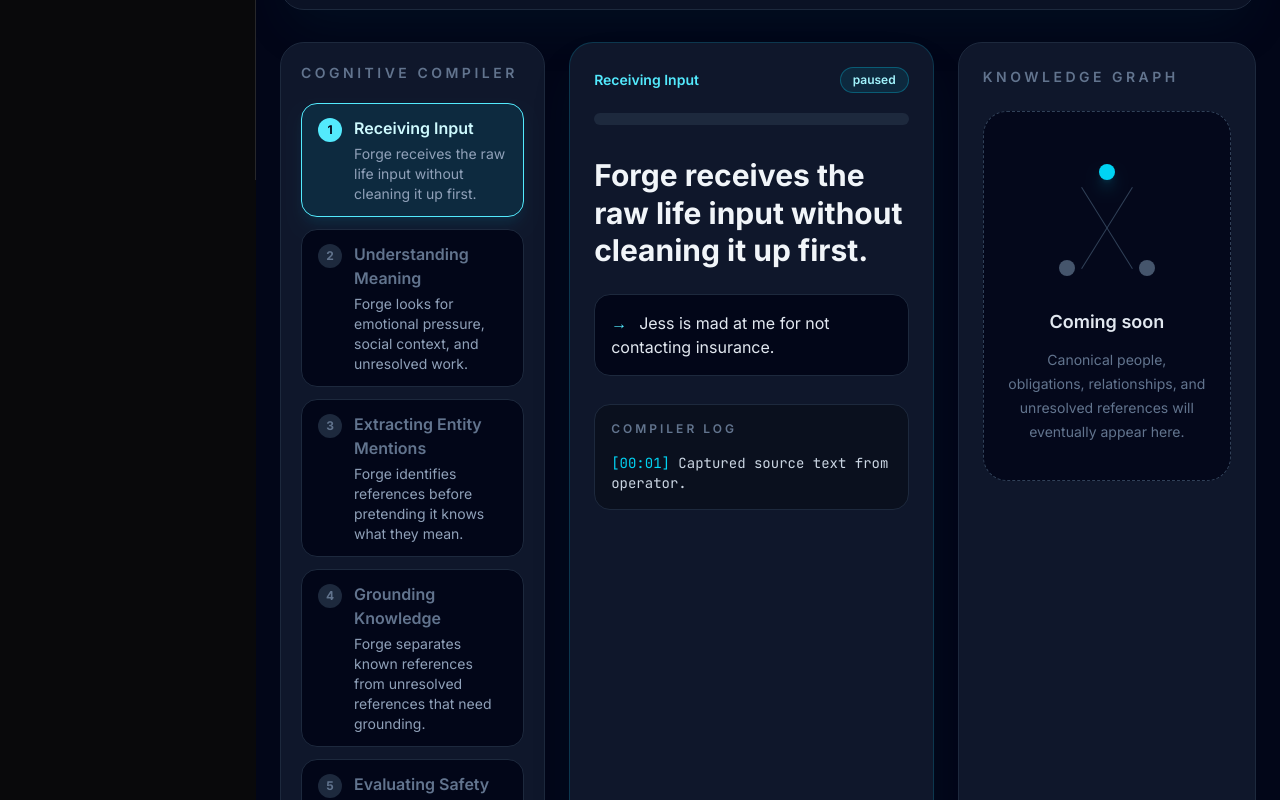
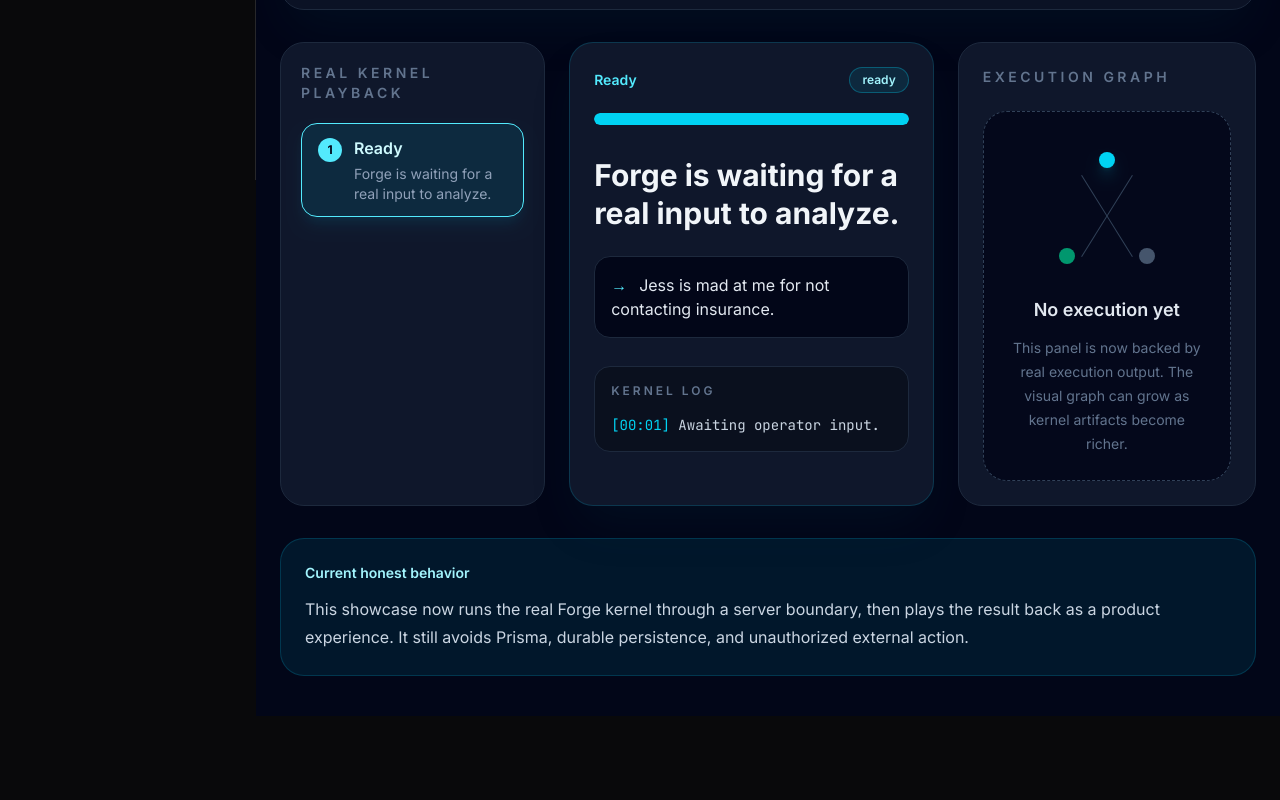
Before and after one commit to matwood18/forge-os, a Next.js app: page /forge-showcase in a window 1280 px wide. Shown: the part 620-1420 px from the top of the page. After the commit the page ends 1336 px from the top, so only its background shows below. Built offline with nearby package versions, Linux system fonts and the light colour scheme.

Commit message:
Add Forge showcase projection

```diff
--- /dev/null
+++ b/app/api/forge-showcase/execute/route.ts
@@ -0,0 +1,33 @@
+// app/api/forge-showcase/execute/route.ts
+import { NextResponse } from "next/server";
+
+import { ForgeKernel } from "@/lib/kernel/forge-kernel";
+import { buildShowcaseProjection } from "@/lib/showcase";
+
+const defaultInput = "Jess is mad at me for not contacting insurance.";
+
+export async function POST(request: Request) {
+  try {
+    const body = (await request.json()) as { input?: unknown };
+    const input =
+      typeof body.input === "string" && body.input.trim().length > 0
+        ? body.input.trim()
+        : defaultInput;
+
+    const kernel = new ForgeKernel();
+    const execution = await kernel.execute(input);
+    const projection = buildShowcaseProjection(execution);
+
+    return NextResponse.json({ projection });
+  } catch (error) {
+    return NextResponse.json(
+      {
+        error:
+          error instanceof Error
+            ? error.message
+            : "Forge could not complete this execution.",
+      },
+      { status: 500 }
+    );
+  }
+}
--- /dev/null
+++ b/app/forge-showcase/actions.ts
@@ -0,0 +1,24 @@
+// app/forge-showcase/actions.ts
+"use server";
+
+import { ForgeKernel } from "@/lib/kernel/forge-kernel";
+import type { KernelExecution } from "@/lib/kernel/execution";
+
+export type ForgeShowcaseExecutionResult = {
+  execution: KernelExecution;
+};
+
+export async function executeForgeShowcaseInput(
+  input: string
+): Promise<ForgeShowcaseExecutionResult> {
+  const normalizedInput = input.trim();
+
+  const kernel = new ForgeKernel();
+  const execution = await kernel.execute(
+    normalizedInput || "Jess is mad at me for not contacting insurance."
+  );
+
+  return {
+    execution,
+  };
+}
--- a/app/forge-showcase/components/interactive-forge-showcase.tsx
+++ b/app/forge-showcase/components/interactive-forge-showcase.tsx
@@ -2,7 +2,8 @@
 
 "use client";
 
-import { useEffect, useMemo, useState } from "react";
+import { useEffect, useMemo, useState, useTransition } from "react";
+import type { ShowcaseProjection } from "@/lib/showcase";
 
 type CognitiveStageStatus = "future" | "active" | "complete";
 
@@ -23,89 +24,27 @@ const defaultInput = sampleInputs[0];
 
 const stageDurationMs = 950;
 
-function buildStages(input: string): CognitiveStage[] {
-  const normalizedInput = input.toLowerCase();
+function buildStages(
+  input: string,
+  projection: ShowcaseProjection | null
+): CognitiveStage[] {
+  if (!projection) {
+    return [
+      {
+        title: "Ready",
+        summary: "Forge is waiting for a real input to analyze.",
+        log: "Awaiting operator input.",
+        details: [input],
+      },
+    ];
+  }
 
-  const hasJess = normalizedInput.includes("jess");
-  const hasInsurance = normalizedInput.includes("insurance");
-  const hasContact = normalizedInput.includes("contact");
-  const hasMad = normalizedInput.includes("mad");
-  const hasMe =
-    normalizedInput.includes(" me ") ||
-    normalizedInput.startsWith("me ") ||
-    normalizedInput.includes(" i ") ||
-    normalizedInput.startsWith("i ");
-
-  const personMention = hasJess ? "Jess" : "unresolved person";
-  const operatorMention = hasMe ? "current operator" : "operator implied";
-  const obligationMention =
-    hasInsurance && hasContact
-      ? "contact insurance"
-      : hasInsurance
-        ? "insurance obligation"
-        : "possible follow-up obligation";
-
-  return [
-    {
-      title: "Receiving Input",
-      summary: "Forge receives the raw life input without cleaning it up first.",
-      log: "Captured source text from operator.",
-      details: [input],
-    },
-    {
-      title: "Understanding Meaning",
-      summary:
-        "Forge looks for emotional pressure, social context, and unresolved work.",
-      log: "Detected concern, relationship pressure, and unfinished obligation.",
-      details: [
-        hasMad ? "emotional signal: someone is upset" : "emotional signal: mild",
-        "context type: personal responsibility",
-        "possible need: repair trust through follow-up",
-      ],
-    },
-    {
-      title: "Extracting Entity Mentions",
-      summary:
-        "Forge identifies references before pretending it knows what they mean.",
-      log: "Extracted person, operator, and task-like mentions.",
-      details: [personMention, operatorMention, obligationMention],
-    },
-    {
-      title: "Grounding Knowledge",
-      summary:
-        "Forge separates known references from unresolved references that need grounding.",
-      log: "Marked unresolved mentions for future canonical resolution.",
-      details: [
-        `${personMention} → person candidate`,
-        `${operatorMention} → actor candidate`,
-        `${obligationMention} → obligation candidate`,
-      ],
-    },
-    {
-      title: "Evaluating Safety",
-      summary:
-        "Forge checks whether anything should happen automatically. It should not.",
-      log: "No external action authorized. No persistence required in showcase mode.",
-      details: [
-        "no email sent",
-        "no calendar event created",
-        "no database mutation",
-        "authorization required before action",
-      ],
-    },
-    {
-      title: "Understanding Complete",
-      summary:
-        "Forge has transformed messy input into structured understanding.",
-      log: "Compiled input into safe, explainable cognitive state.",
-      details: [
-        "meaning understood",
-        "mentions extracted",
-        "knowledge boundaries preserved",
-        "ready for future reasoning runtime",
-      ],
-    },
-  ];
+  return projection.stages.map((stage) => ({
+    title: stage.title,
+    summary: stage.headline,
+    log: stage.log,
+    details: stage.bullets,
+  }));
 }
 
 function getStageStatus(
@@ -130,10 +69,17 @@ function formatTimestamp(offsetSeconds: number) {
 export function InteractiveForgeShowcase() {
   const [input, setInput] = useState(defaultInput);
   const [submittedInput, setSubmittedInput] = useState(defaultInput);
+  const [projection, setProjection] = useState<ShowcaseProjection | null>(null);
   const [activeStageIndex, setActiveStageIndex] = useState(0);
   const [isRunning, setIsRunning] = useState(false);
+  const [error, setError] = useState<string | null>(null);
+  const [isPending, startTransition] = useTransition();
 
-  const stages = useMemo(() => buildStages(submittedInput), [submittedInput]);
+  const stages = useMemo(
+    () => buildStages(submittedInput, projection),
+    [submittedInput, projection]
+  );
+
   const activeStage = stages[activeStageIndex];
   const isComplete = activeStageIndex >= stages.length - 1;
 
@@ -158,29 +104,72 @@ export function InteractiveForgeShowcase() {
     return () => window.clearTimeout(timeout);
   }, [activeStageIndex, isRunning, stages.length]);
 
+  function runAnalysis(nextInput: string) {
+    const normalizedInput = nextInput.trim() || defaultInput;
+
+    setInput(normalizedInput);
+    setSubmittedInput(normalizedInput);
+    setActiveStageIndex(0);
+    setProjection(null);
+    setError(null);
+    setIsRunning(false);
+
+    startTransition(async () => {
+      try {
+        const response = await fetch("/api/forge-showcase/execute", {
+          method: "POST",
+          headers: {
+            "Content-Type": "application/json",
+          },
+          body: JSON.stringify({ input: normalizedInput }),
+        });
+
+        const result = (await response.json()) as {
+          projection?: ShowcaseProjection;
+          error?: string;
+        };
+
+        if (!response.ok || !result.projection) {
+          throw new Error(result.error ?? "Forge could not complete this execution.");
+        }
+
+        setProjection(result.projection);
+        setActiveStageIndex(0);
+        setIsRunning(true);
+      }  catch (error) {
+            console.error(error);
+
+            setError(
+            error instanceof Error
+                ? error.message
+                : "Forge could not complete this execution."
+            );
+        }
+    });
+  }
+
   function analyze() {
-    setSubmittedInput(input.trim() || defaultInput);
-    setActiveStageIndex(0);
-    setIsRunning(true);
+    runAnalysis(input);
   }
 
   function selectSample(sample: string) {
-    setInput(sample);
-    setSubmittedInput(sample);
-    setActiveStageIndex(0);
-    setIsRunning(true);
+    runAnalysis(sample);
   }
 
   function getStatusLabel() {
-    if (isRunning && !isComplete) {
-      return "thinking";
+    if (isPending) {
+      return "executing kernel";
     }
 
-    if (isComplete) {
+    if (projection && isComplete) {
       return "complete";
     }
 
-    return "paused";
+    if (isRunning) {
+      return "playing back";
+    }
+
+    return "ready";
   }
 
   return (
@@ -197,8 +186,8 @@ export function InteractiveForgeShowcase() {
 
           <p className="mt-5 max-w-3xl text-lg leading-8 text-slate-400">
             This is the product-feel layer: a living cognitive experience that
-            shows Forge receiving, interpreting, extracting, grounding, and
-            safely stopping before action.
+            now plays back real Forge kernel execution instead of local simulated
+            stages.
           </p>
         </header>
 
@@ -216,7 +205,7 @@ export function InteractiveForgeShowcase() {
               value={input}
               onChange={(event) => setInput(event.target.value)}
               onKeyDown={(event) => {
-                if (event.key === "Enter") {
+                if (event.key === "Enter" && !isPending) {
                   analyze();
                 }
               }}
@@ -226,9 +215,10 @@ export function InteractiveForgeShowcase() {
             <button
               type="button"
               onClick={analyze}
-              className="rounded-2xl bg-cyan-400 px-6 py-3 font-semibold text-slate-950 transition hover:bg-cyan-300"
+              disabled={isPending}
+              className="rounded-2xl bg-cyan-400 px-6 py-3 font-semibold text-slate-950 transition hover:bg-cyan-300 disabled:cursor-not-allowed disabled:opacity-60"
             >
-              Analyze
+              {isPending ? "Running..." : "Analyze"}
             </button>
           </div>
 
@@ -238,18 +228,25 @@ export function InteractiveForgeShowcase() {
                 key={sample}
                 type="button"
                 onClick={() => selectSample(sample)}
-                className="rounded-full border border-slate-700 px-3 py-2 text-sm text-slate-300 transition hover:border-cyan-400 hover:text-cyan-200"
+                disabled={isPending}
+                className="rounded-full border border-slate-700 px-3 py-2 text-sm text-slate-300 transition hover:border-cyan-400 hover:text-cyan-200 disabled:cursor-not-allowed disabled:opacity-60"
               >
                 {sample}
               </button>
             ))}
           </div>
+
+          {error ? (
+            <p className="mt-4 rounded-2xl border border-red-400/30 bg-red-400/10 px-4 py-3 text-sm text-red-200">
+              {error}
+            </p>
+          ) : null}
         </section>
 
         <section className="mt-8 grid gap-6 xl:grid-cols-[0.8fr_1.1fr_0.9fr]">
           <div className="rounded-3xl border border-slate-800 bg-slate-900 p-5">
             <p className="text-sm font-semibold uppercase tracking-[0.25em] text-slate-500">
-              Cognitive compiler
+              Real kernel playback
             </p>
 
             <div className="mt-5 space-y-3">
@@ -336,7 +333,7 @@ export function InteractiveForgeShowcase() {
 
             <div className="mt-7 rounded-2xl border border-slate-800 bg-black/30 p-4">
               <p className="text-xs font-semibold uppercase tracking-[0.25em] text-slate-500">
-                Compiler log
+                Kernel log
               </p>
 
               <div className="mt-4 space-y-2 font-mono text-sm">
@@ -354,26 +351,28 @@ export function InteractiveForgeShowcase() {
 
           <aside className="rounded-3xl border border-slate-800 bg-slate-900 p-6">
             <p className="text-sm font-semibold uppercase tracking-[0.25em] text-slate-500">
-              Knowledge graph
+              Execution graph
             </p>
 
             <div className="mt-6 rounded-3xl border border-dashed border-slate-700 bg-slate-950/80 p-6">
               <div className="flex min-h-80 flex-col items-center justify-center text-center">
                 <div className="relative h-40 w-40">
                   <div className="absolute left-1/2 top-4 h-4 w-4 -translate-x-1/2 rounded-full bg-cyan-400 shadow-lg shadow-cyan-400/30" />
-                  <div className="absolute bottom-8 left-8 h-4 w-4 rounded-full bg-slate-600" />
+                  <div className="absolute bottom-8 left-8 h-4 w-4 rounded-full bg-emerald-400/70" />
                   <div className="absolute bottom-8 right-8 h-4 w-4 rounded-full bg-slate-600" />
                   <div className="absolute left-1/2 top-8 h-24 w-px -translate-x-1/2 rotate-[-32deg] bg-slate-700" />
                   <div className="absolute left-1/2 top-8 h-24 w-px -translate-x-1/2 rotate-[32deg] bg-slate-700" />
                 </div>
 
                 <p className="text-lg font-semibold text-slate-200">
-                  Coming soon
+                  {projection
+                    ? `${projection.totalSteps} kernel steps`
+                    : "No execution yet"}
                 </p>
 
                 <p className="mt-3 max-w-xs text-sm leading-6 text-slate-500">
-                  Canonical people, obligations, relationships, and unresolved
-                  references will eventually appear here.
+                  This panel is now backed by real execution output. The visual
+                  graph can grow as kernel artifacts become richer.
                 </p>
               </div>
             </div>
@@ -386,10 +385,10 @@ export function InteractiveForgeShowcase() {
           </p>
 
           <p className="mt-3 max-w-4xl leading-7 text-slate-300">
-            This showcase does not mutate the kernel, write to Prisma, or create
-            durable actions. It visualizes the cognitive shape Forge is growing
-            toward while the real debug/proof layer remains isolated at{" "}
-            <span className="font-mono text-slate-100">/forge-demo</span>.
+            This showcase now runs the real Forge kernel through a server
+            boundary, then plays the result back as a product experience. It
+            still avoids Prisma, durable persistence, and unauthorized external
+            action.
           </p>
         </section>
       </div>
--- /dev/null
+++ b/lib/showcase/index.ts
@@ -0,0 +1,5 @@
+// lib/showcase/index.ts
+
+export type { ShowcaseProjection, ShowcaseStage } from "./types";
+
+export { buildShowcaseProjection } from "./showcase-projection-builder";
--- /dev/null
+++ b/lib/showcase/showcase-projection-builder.ts
@@ -0,0 +1,141 @@
+// lib/showcase/showcase-projection-builder.ts
+import type {
+  KernelExecution,
+  KernelExecutionStepType,
+} from "@/lib/kernel/execution";
+
+import type { ShowcaseProjection, ShowcaseStage } from "./types";
+
+function countSteps(execution: KernelExecution, type: KernelExecutionStepType) {
+  return execution.steps.filter((step) => step.type === type).length;
+}
+
+function hasSteps(execution: KernelExecution, type: KernelExecutionStepType) {
+  return countSteps(execution, type) > 0;
+}
+
+export function buildShowcaseProjection(
+  execution: KernelExecution
+): ShowcaseProjection {
+  const hasInterpretation = hasSteps(
+    execution,
+    "semantic_interpretation.completed"
+  );
+  const hasGrounding = hasSteps(execution, "grounding.completed");
+  const observationCount = countSteps(execution, "observation.available");
+  const relationshipCount = countSteps(execution, "relationship.inferred");
+  const memoryCount = countSteps(execution, "memory.available");
+  const reasoningCount = countSteps(execution, "reasoning.completed");
+  const questionCount = countSteps(execution, "question.created");
+
+  const stages: ShowcaseStage[] = [
+    {
+      title: "Receiving Input",
+      headline: "Forge received the messy input exactly as written.",
+      summary:
+        "The first step is capture: no cleanup, no judgment, no premature action.",
+      bullets: [
+        execution.input,
+        "Source text entered the real Forge kernel.",
+        "A traceable execution was created.",
+      ],
+      log: "Kernel recorded source input.",
+    },
+    {
+      title: "Understanding Meaning",
+      headline: hasInterpretation
+        ? "Forge interpreted the situation behind the words."
+        : "Forge attempted to interpret the input.",
+      summary:
+        "This stage turns raw text into meaning the rest of the system can reason over.",
+      bullets: [
+        hasInterpretation
+          ? "Meaning was interpreted by the semantic layer."
+          : "No semantic interpretation was recorded.",
+        "The input is now ready for structured knowledge processing.",
+        "The UI is showing a projection of real kernel output.",
+      ],
+      log: `${countSteps(
+        execution,
+        "semantic_interpretation.completed"
+      )} semantic interpretation step(s) recorded.`,
+    },
+    {
+      title: "Grounding Knowledge",
+      headline: hasGrounding
+        ? "Forge separated understanding from what it can safely treat as knowledge."
+        : "Forge did not record grounded knowledge for this run.",
+      summary:
+        "Grounding protects Forge from pretending unresolved references are already known.",
+      bullets: [
+        hasGrounding
+          ? "Grounding completed for the interpreted input."
+          : "No grounding artifact was produced.",
+        `${observationCount} observation(s) became available.`,
+        "Knowledge boundaries remain explicit.",
+      ],
+      log: `${countSteps(
+        execution,
+        "grounding.completed"
+      )} grounding step(s), ${observationCount} observation step(s).`,
+    },
+    {
+      title: "Reasoning Runtime",
+      headline:
+        reasoningCount > 0
+          ? "Forge ran cognition over the compiled input."
+          : "Forge did not record a reasoning session.",
+      summary:
+        "The reasoning runtime consumes compiled knowledge and looks for useful next understanding.",
+      bullets: [
+        `${reasoningCount} reasoning session(s) completed.`,
+        `${relationshipCount} relationship signal(s) detected.`,
+        `${memoryCount} memory artifact(s) made available.`,
+      ],
+      log: `${reasoningCount} reasoning step(s), ${relationshipCount} relationship step(s), ${memoryCount} memory step(s).`,
+    },
+    {
+      title: "Handling Uncertainty",
+      headline:
+        questionCount > 0
+          ? "Forge found something unresolved."
+          : "Forge did not need to ask a new question this time.",
+      summary:
+        "Uncertainty is preserved instead of being papered over.",
+      bullets:
+        questionCount > 0
+          ? [
+              `${questionCount} open question(s) created.`,
+              "Forge marked unresolved information for later clarification.",
+              "The system stopped short of guessing.",
+            ]
+          : [
+              "No open questions were created.",
+              "Forge completed this pass without requiring clarification.",
+              "No unsafe assumption was introduced.",
+            ],
+      log: `${questionCount} question step(s) recorded.`,
+    },
+    {
+      title: "Execution Complete",
+      headline: "Forge completed real kernel execution for this showcase input.",
+      summary:
+        "The polished product experience is now backed by actual Forge execution data.",
+      bullets: [
+        `${execution.steps.length} total kernel step(s).`,
+        `Started ${execution.startedAt.toLocaleString()}.`,
+        `Completed ${execution.completedAt.toLocaleString()}.`,
+      ],
+      log: `Execution ${execution.id} completed.`,
+    },
+  ];
+
+  return {
+    executionId: execution.id,
+    input: execution.input,
+    startedAt: execution.startedAt.toISOString(),
+    completedAt: execution.completedAt.toISOString(),
+    totalSteps: execution.steps.length,
+    stages,
+  };
+}
--- /dev/null
+++ b/lib/showcase/types.ts
@@ -0,0 +1,18 @@
+// lib/showcase/types.ts
+
+export type ShowcaseStage = {
+  title: string;
+  headline: string;
+  summary: string;
+  bullets: string[];
+  log: string;
+};
+
+export type ShowcaseProjection = {
+  executionId: string;
+  input: string;
+  startedAt: string;
+  completedAt: string;
+  totalSteps: number;
+  stages: ShowcaseStage[];
+};
```
